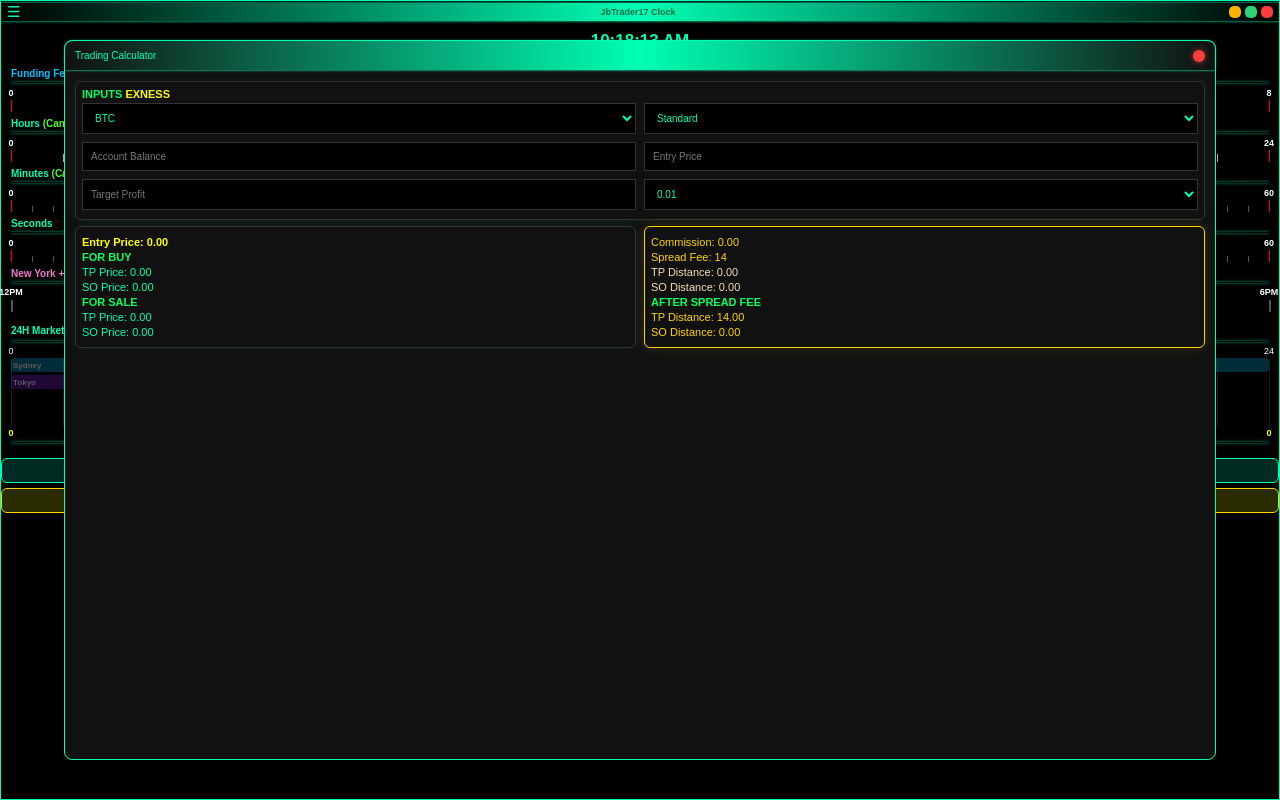
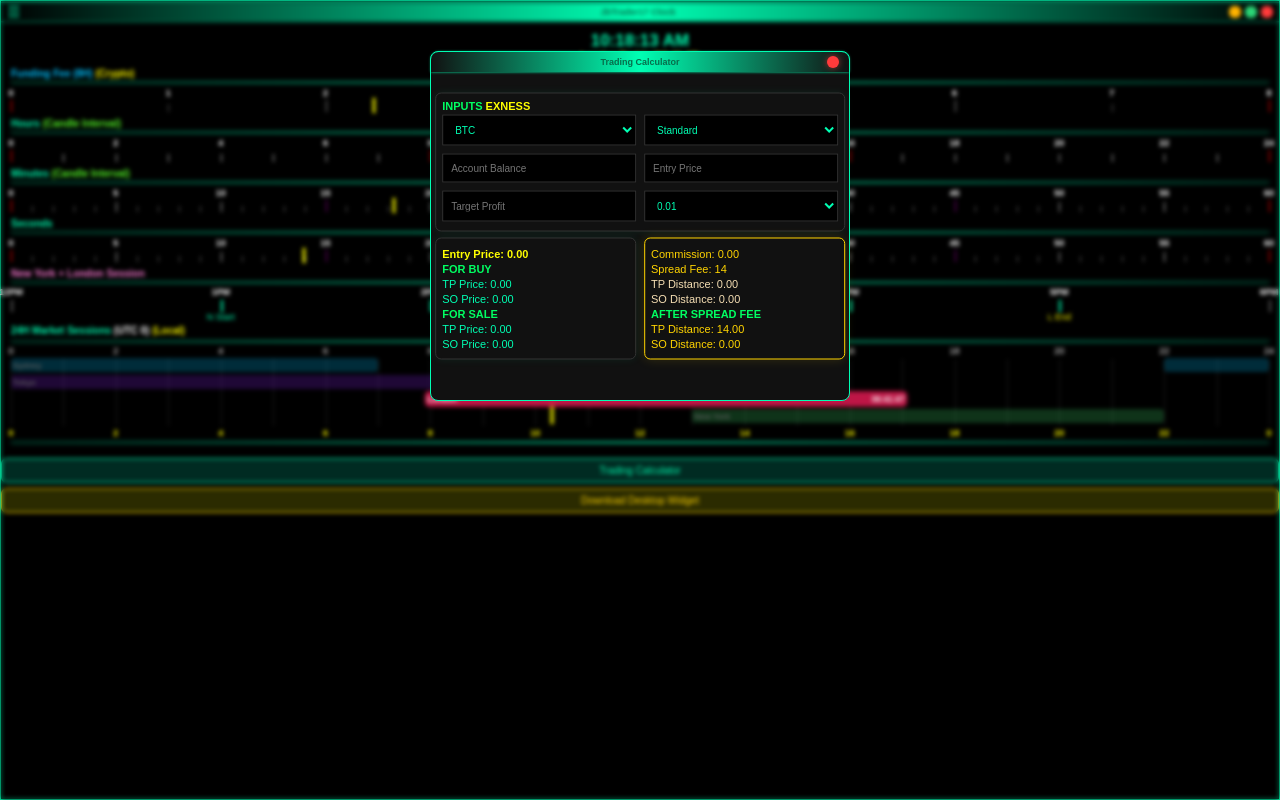
Before and after one commit to Codenax/JbTrader17Clock, an Electron app: page index.html in a window 1280 px wide. Both pictures are taken after a click on the element "Trading Calculator". Drawn offline with Linux system fonts and the light colour scheme.

Commit message:
add blur bg on modal

```diff
--- a/index.html
+++ b/index.html
@@ -163,17 +163,18 @@
     </div>
   </div>
 
-
+<div class="jbcalc-backdrop" id="jbcalcBackdrop"></div>
   /*right side panal*/
-
+<div class="app-backdrop" id="appBackdrop"></div>
 
 
   <!-- RIGHT SIDE MENU -->
   <div id="rightMenu" class="right-menu">
     <div class="right-header">
-      <span>Trading Calculator</span>
+      <span class="jbRightTital">Trading Calculator</span>
       <div class="right-close" onclick="toggleRightMenu()"></div>
     </div>
+
 
     <div class="right-body">
       <div class="jbcalc">
--- a/sideMenu-Modal.js
+++ b/sideMenu-Modal.js
@@ -51,33 +51,68 @@
 });
 
 
+
+function toggleRightMenu() {
+  const menu = document.getElementById("rightMenu");
+  const backdrop = document.getElementById("appBackdrop");
+
+  menu.classList.toggle("open");
+
+  if (menu.classList.contains("open")) {
+    backdrop.classList.add("active");
+  } else {
+    // only close if no modal open
+    const anyModal = document.querySelector(".modal.show");
+    if (!anyModal) backdrop.classList.remove("active");
+  }
+}
 /* =========================
    MODAL SYSTEM
 ========================= */
 
+/* =========================
+   MODAL + BACKDROP SYSTEM
+========================= */
+
+const backdrop = document.getElementById("appBackdrop");
+
+/* OPEN MODAL */
 function openModal(id) {
-  document.getElementById(id).classList.add("show");
+  const modal = document.getElementById(id);
+
+  modal.classList.add("show");
+  if (backdrop) backdrop.classList.add("active");
 }
 
+/* CLOSE MODAL */
 function closeModal(id) {
-  document.getElementById(id).classList.remove("show");
+  const modal = document.getElementById(id);
+
+  modal.classList.remove("show");
+
+  // check if any modal still open
+  const anyOpen = document.querySelector(".modal.show");
+
+  if (!anyOpen && backdrop) {
+    backdrop.classList.remove("active");
+  }
 }
 
-/* stop modal click bubbling */
+/* OUTSIDE CLICK CLOSE */
+document.querySelectorAll(".modal").forEach((modal) => {
+  modal.addEventListener("click", () => {
+    modal.classList.remove("show");
+
+    const anyOpen = document.querySelector(".modal.show");
+    if (!anyOpen && backdrop) {
+      backdrop.classList.remove("active");
+    }
+  });
+});
+
+/* STOP MODAL INNER CLICK */
 document.querySelectorAll(".modal-box").forEach((box) => {
-  box.addEventListener("click", function (e) {
+  box.addEventListener("click", (e) => {
     e.stopPropagation();
   });
 });
-
-/* outside click closes ONLY modal */
-document.querySelectorAll(".modal").forEach((modal) => {
-  modal.addEventListener("click", function () {
-    modal.classList.remove("show");
-  });
-});
-/*right side panal*/
-function toggleRightMenu() {
-  document.getElementById("rightMenu").classList.toggle("open");
-}
-/*right panal end*/
--- a/style.css
+++ b/style.css
@@ -30,6 +30,7 @@
 
       border: solid 0.5px #00ffb3;
       -webkit-app-region: drag;
+       z-index: 1;
     }
 
     /* TITLE BAR */
@@ -279,7 +280,7 @@
 
 .title{
      font-size: 9px;
-      font-weight: bold;
+      font-weight: bolder;
       color: #076d4b;
 }
 
@@ -519,6 +520,7 @@
 
   transition: transform 0.25s ease, opacity 0.25s ease;
   -webkit-app-region: no-drag;
+  z-index: 999999;
 }
 
 .modal.show .modal-box {
@@ -604,14 +606,17 @@
 ========================= */
 .right-menu {
   position: fixed;
+top: 51px;
 
-  top: 50%;
   left: 50%;
 
-  transform: translate(-50%, -50%) scale(0.9);
+  transform: translateX(-50%) scale(0.9);
 
-  width: 90%;
+  width: 98%;
   height: 90%;
+
+ max-width: 420px;
+  max-height: 350px;
 
   background: #111;
   border: 1px solid #00ffb3;
@@ -634,7 +639,7 @@
   top: auto;
   left: 0;
   width: 100%;
-  height: 1.8rem;
+  height: 20px;
   border-radius: 8px 8px 0px 0px;
   background: linear-gradient(to right, transparent, #00ffb3, transparent);
 
@@ -647,21 +652,32 @@
   opacity: 1;
   visibility: visible;
 
-  transform: translate(-50%, -50%) scale(1);
+  transform: translateX(-50%) scale(1);
 }
 
 /* HEADER */
 .right-header {
-  height: 30px;
+    position: relative;
+  height: 20px;
   display: flex;
-  justify-content: space-between;
+   justify-content: flex-end;
   align-items: center;
 
   padding: 0 10px;
   font-size: 10px;
-  color: #00ffb3;
+
 -webkit-app-region: no-drag;
-  border-bottom: 1px solid #222;
+
+}
+.jbRightTital {
+  position: absolute;
+  left: 50%;
+  transform: translateX(-50%);
+     font-size: 9px;
+    font-weight: bolder;
+    color: #076d4b;
+  z-index: 99999;
+  white-space: nowrap;
 }
 
 /* CLOSE BUTTON */
@@ -671,6 +687,7 @@
   background: #ff3b3b;
   border-radius: 50%;
   cursor: pointer;
+  z-index: 100000;
 }
 
 /* BODY */
@@ -681,18 +698,7 @@
   font-size: 10px;
 }
 
-.right-header {
-  height: 30px;
-  display: flex;
-  justify-content: space-between;
-  align-items: center;
 
-  padding: 0 10px;
-  font-size: 10px;
-  color: #00ffb3;
-
-  border-bottom: 1px solid #222;
-}
 
 /* 🔴 RED ROUND CLOSE */
 .right-close {
@@ -747,8 +753,13 @@
    /*clacultor panal*/
 /* ROOT WRAPPER */
 .jbcalc {
+  position: absolute;
+width: 98%;
   font-family: Arial;
   color: #00ffb3;
+  top: 50%;
+  left: 50%;
+  transform: translate(-50%, -50%);
 }
 
 /* PANEL */
@@ -870,3 +881,51 @@
 }
 
 /* CALCULATOR END */
+/*blur bg when side menu open*/
+/* BACKDROP */
+.jbcalc-backdrop {
+  position: fixed;
+  inset: 0;
+  background: rgba(0, 0, 0, 0.4);
+  backdrop-filter: blur(6px);
+  -webkit-backdrop-filter: blur(6px);
+
+  opacity: 0;
+  visibility: hidden;
+  transition: 0.2s ease;
+  z-index: 999;
+}
+
+/* ACTIVE STATE */
+.jbcalc-backdrop.active {
+  opacity: 1;
+  visibility: visible;
+}
+/*blur bg when side menu open end*/
+/* GLOBAL BACKDROP */
+.app-backdrop {
+  position: fixed;
+  inset: 0;
+
+
+  backdrop-filter: blur(2px);
+  -webkit-backdrop-filter: blur(2px);
+
+  opacity: 0;
+  visibility: hidden;
+  transition: 0.2s ease;
+
+   z-index: 99998;
+}
+
+/* ACTIVE STATE */
+.app-backdrop.active {
+  opacity: 1;
+  visibility: visible;
+}
+
+.modal,
+.right-menu,
+.side-menu {
+  z-index: 100000;
+}
```
Lines whose indentation alone changed are shown as unchanged.
